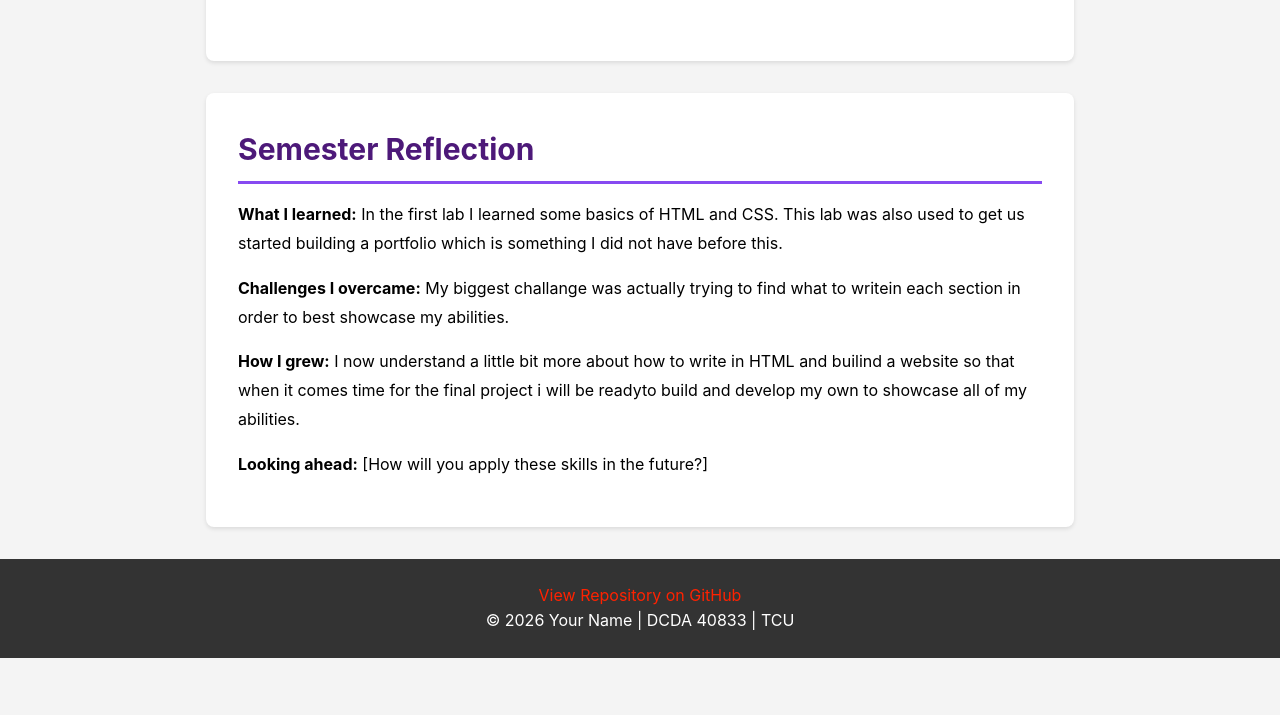
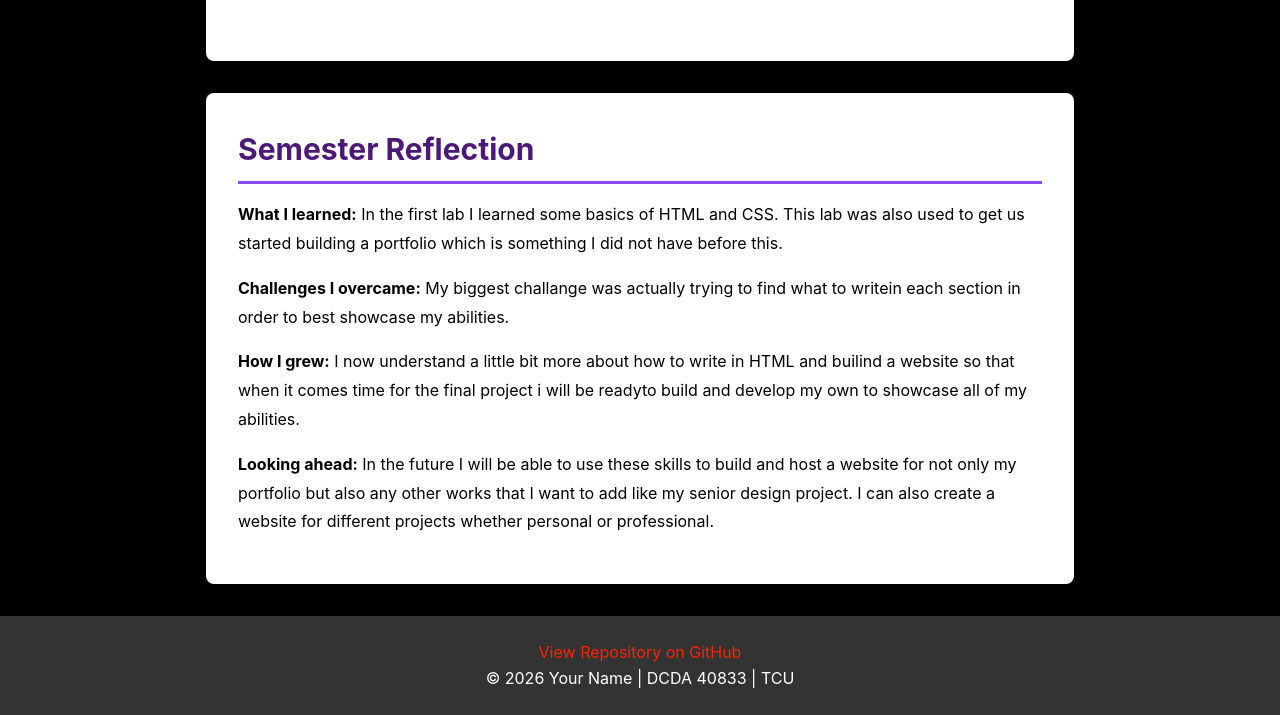
Before and after one commit to zach340/DCDA40833-Portfolio, a plain HTML site: page index.html in a window 1280 px wide. Shown: the part 2873-3588 px from the top of the page. Before the commit the page ends 3531 px from the top, so only its background shows below. Drawn offline with Linux system fonts and the light colour scheme.

Commit message:
updating css and index

```diff
--- a/css/styles.css
+++ b/css/styles.css
@@ -10,9 +10,9 @@
     --primary-color: #4d1979;      /* TCU Purple */
     --secondary-color: #874af1;    /* Light Purple */
     --accent-color: #ff2200;       /* Red accent I liked the blood frog look that the red accents give the website for now */
-    --text-color: #000000;            /* Black for text i fel like black is the easiest to read on a light background*/
-    --text-secondary: #7a8088;     /* Gray for captions */
-    --bg-color: #f4f4f4;           /* Light background */
+    --text-color: #000000;            /* White for text  on the black back grounf*/
+    --text-secondary: #9ba3ae;     /* Gray for captions */
+    --bg-color: #000000;           /* Dark background because it is apperantly better for your eyes background */
     --white: #ffffff;
 }
 
--- a/index.html
+++ b/index.html
@@ -104,7 +104,7 @@
             <p><strong>What I learned:</strong> In the first lab I learned some basics of HTML and CSS. This lab was also used to get us started building a portfolio which is something I did not have before this. </p>
             <p><strong>Challenges I overcame:</strong> My biggest challange was actually trying to find what to writein each section in order to best showcase my abilities.</p>
             <p><strong>How I grew:</strong> I now understand a little bit more about how to write in HTML and builind a website so that when it comes time for the final project i will be readyto build and develop my own to showcase all of my abilities.</p>
-            <p><strong>Looking ahead:</strong> [How will you apply these skills in the future?]</p>
+            <p><strong>Looking ahead:</strong> In the future I will be able to use these skills to build and host a website for not only my portfolio but also any other works that I want to add like my senior design project. I can also create a website for different projects whether personal or professional.</p>
         </section>
     </main>
 
```
